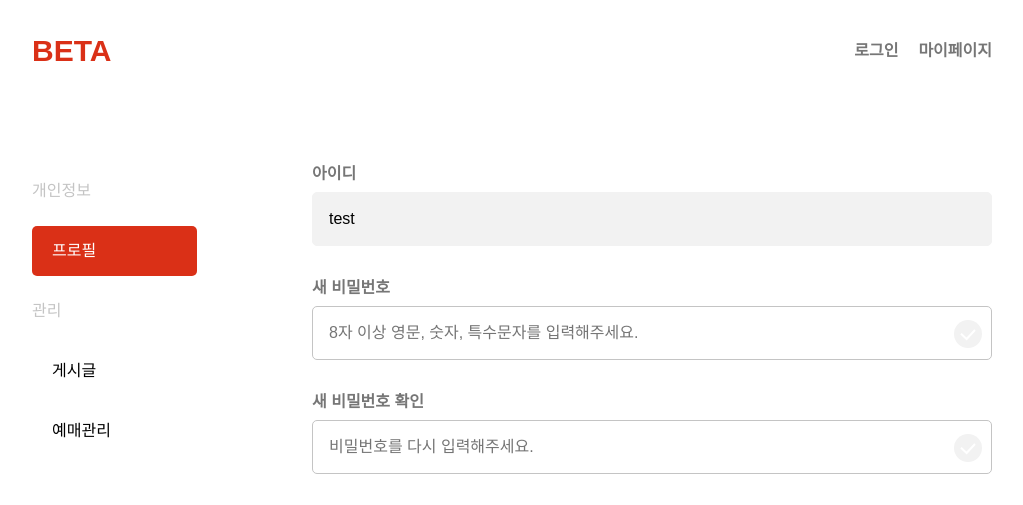
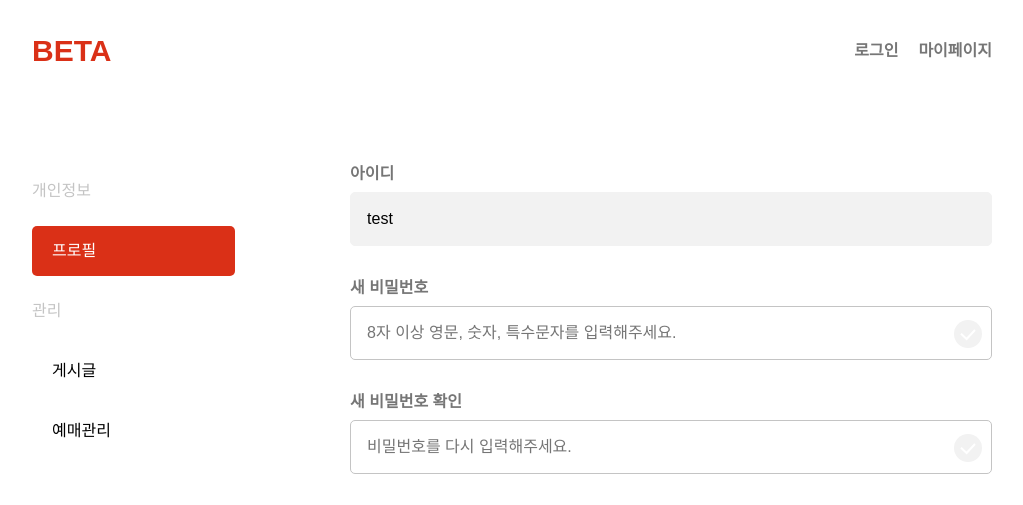
Before and after one commit to yoonth95/beta-frontend, a React (Vite) app: page /mypage in a window 1280 px wide. Shown: the top 505 px of the page, without its empty margins (128-1151 px from the left). Built offline with nearby package versions, Linux system fonts and the light colour scheme; no server answers; a web font is replaced by a local one.

Commit message:
Design: NavigationBar 스타일 수정(height, width 및 기타 속성 수정)(#15)

```diff
--- a/src/components/mypage/NavigationBar/NavigationBar.module.css
+++ b/src/components/mypage/NavigationBar/NavigationBar.module.css
@@ -1,6 +1,5 @@
 .nav-container {
-  height: 100%;
-  width: 10.3125rem;
+  flex: 0.3;
   background-color: #fff;
 }
 
@@ -9,7 +8,6 @@
   width: 100%;
   display: flex;
   flex-direction: column;
-  justify-content: space-between;
   gap: 0.625rem;
 }
 
```
